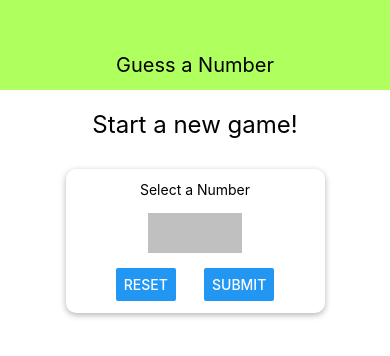
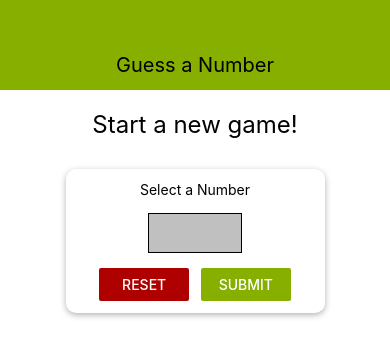
Before and after one commit to Alexva397/RN-Guessing-Game, a React Native app: screen / in a window 390 px wide. Shown: the top 356 px of the page. Built offline with nearby package versions, Linux system fonts and the light colour scheme.

Commit message:
styled user submit screen, added confirmation and alert for usersubmit, created additional reusable components, created color template

```diff
--- a/components/Card.js
+++ b/components/Card.js
@@ -0,0 +1,29 @@
+import React from 'react';
+import { StyleSheet, View } from 'react-native';
+
+
+const Card = (props) => {
+    return (
+        <View style={{...styles.card, ...props.style}}>
+            {props.children}
+        </View>
+    );
+};
+
+const styles = StyleSheet.create({
+    card: {
+        margin: 20,
+        shadowColor: '#000000',
+        shadowOffset: { width: 0,
+                        height: 2,
+                      },
+        shadowRadius: 6,
+        shadowOpacity: 0.3,
+        backgroundColor: '#ffffff',
+        padding: 12,
+        elevation: 5,
+        borderRadius: 10,
+    },
+});
+
+export default Card;
--- a/components/Header.js
+++ b/components/Header.js
@@ -1,5 +1,6 @@
 import React from 'react';
 import { View, Text, StyleSheet } from 'react-native';
+import colors from '../constants/colors';
 
 const Header = (props) => {
     return (
@@ -16,7 +17,7 @@ const styles = StyleSheet.create({
         width: '100%',
         height: 90,
         paddingTop: 40,
-        backgroundColor: '#afff5f',
+        backgroundColor: colors.primary,
         alignItems: 'center',
         justifyContent: 'center',
     },
--- /dev/null
+++ b/components/Input.js
@@ -0,0 +1,20 @@
+import React from 'react';
+import { TextInput, StyleSheet } from 'react-native';
+
+const Input = (props) => {
+    return (
+        <TextInput {...props} style={{...styles.input, ...props.style}} />
+    );
+};
+
+const styles = StyleSheet.create({
+    input: {
+        height: 40,
+        borderColor: '#000000',
+        borderWidth: 1,
+        margin: 15,
+        textAlign: 'center'
+    },
+});
+
+export default Input;
--- /dev/null
+++ b/components/NumberContainer.js
@@ -0,0 +1,30 @@
+import React from 'react';
+import { View, Text, StyleSheet } from 'react-native';
+
+import colors from '../constants/colors';
+
+const NumberContainer = (props) => {
+    return (
+      <View style={styles.container}>
+        <Text style={styles.number}>{props.children}</Text>
+      </View>
+    );
+};
+
+const styles = StyleSheet.create({
+    container: {
+        borderWidth: 2,
+        borderColor: colors.secondary,
+        padding: 8,
+        borderRadius: 10,
+        marginVertical: 10,
+        alignItems: 'center',
+        justifyContent: 'center',
+    },
+    number: {
+        color: colors.secondary,
+        fontSize: 24,
+    }
+});
+
+export default NumberContainer;
--- /dev/null
+++ b/constants/colors.js
@@ -0,0 +1,4 @@
+export default {
+    primary: '#87af00',
+    secondary: '#af0000'
+};
--- a/screens/StartInput.js
+++ b/screens/StartInput.js
@@ -1,20 +1,76 @@
-import React from 'react';
-import { View, Text, StyleSheet, TextInput, Button } from 'react-native';
+import React, { useState }  from 'react';
+import { View, Text, StyleSheet, Button, TouchableWithoutFeedback, Keyboard, Alert } from 'react-native';
 
+import Card from '../components/Card';
+import colors from '../constants/colors';
+import Input from '../components/Input';
+import NumberContainer from '../components/NumberContainer';
 
 const StartInput = () => {
+
+    const [userValue, setUserValue] = useState('');
+    const [confirmed, setConfirmed] = useState(false);
+    const [selectedNumber, setSelectedNumber] = useState();
+
+    const handleUserInput = (input) => {
+        setUserValue(input.replace(/[^0-9]/g, ''));
+    };
+
+    const resetUserInput = () => {
+        setUserValue('');
+        setConfirmed(false);
+    };
+
+    const confirmUserInput = () => {
+        const userChoice = parseInt(userValue);
+        if (isNaN(userChoice) || userChoice <= 0 || userChoice > 99) {
+            Alert.alert('Invalid Number', 'Number must be greater than 0 and less than 100', [{ text: 'Okay', style: 'destructive', onPress: resetUserInput }])
+            return;
+        }
+
+        setConfirmed(true);
+        setSelectedNumber(userChoice);
+        setUserValue('');
+        Keyboard.dismiss();
+
+    };
+
+    let confirmedOutput;
+
+    if (confirmed) {
+        confirmedOutput =
+            <Card>
+                <Text>You Have Chosen: </Text>
+                <NumberContainer>{selectedNumber}</NumberContainer>
+                <Button title='Start' color={colors.primary}/>
+            </Card>
+    }
+
     return (
-        <View style={styles.screen}>
-            <Text style={styles.title}>Start a new game!</Text>
-            <View style={styles.inputContainer}>
-                <Text>Select a Number</Text>
-                <TextInput style={styles.userInput} />
-                <View style={styles.buttonContainer}>
-                    <Button title='Reset' onPress={() => {}} />
-                    <Button title='Submit' onPress={() => {}} />
-                </View>
+        <TouchableWithoutFeedback onPress={() => {
+            Keyboard.dismiss();
+        }}>
+            <View style={styles.screen}>
+                <Text style={styles.title}>Start a new game!</Text>
+                <Card style={styles.inputContainer}>
+                    <Text>Select a Number</Text>
+                    <Input
+                        style={styles.userInput}
+                        blurOnSubmit autoCapitalize='none'
+                        autoCorrect={false}
+                        keyboardType='number-pad'
+                        maxLength={2}
+                        onChangeText={handleUserInput}
+                        value={userValue}
+                    />
+                    <View style={styles.buttonContainer}>
+                        <View style={styles.button}><Button title='Reset' onPress={resetUserInput} color={colors.secondary} /></View>
+                        <View style={styles.button}><Button title='Submit' onPress={confirmUserInput} color={colors.primary} /></View>
+                    </View>
+                </Card>
+                {confirmedOutput}
             </View>
-        </View>
+        </TouchableWithoutFeedback>
     );
 };
 
@@ -33,24 +89,10 @@ const styles = StyleSheet.create({
         width: '70%',
         maxWidth: '80%',
         alignItems: 'center',
-        margin: 20,
-        shadowColor: '#000000',
-        shadowOffset: { width: 0,
-                        height: 2,
-                      },
-        shadowRadius: 6,
-        shadowOpacity: 0.3,
-        backgroundColor: '#ffffff',
-        padding: 12,
-        elevation: 5,
-        borderRadius: 10,
     },
     userInput: {
         backgroundColor: '#c0c0c0',
         width: '40%',
-        height: 40,
-        margin: 15,
-        textAlign: 'center'
     },
     buttonContainer: {
         flexDirection: 'row',
@@ -58,6 +100,9 @@ const styles = StyleSheet.create({
         justifyContent: 'space-evenly',
         paddingHorizontal: 10
     },
+    button: {
+        width: 90,
+    },
 });
 
 
```
Also changed, not shown: screens/GameScreen.js (added).
